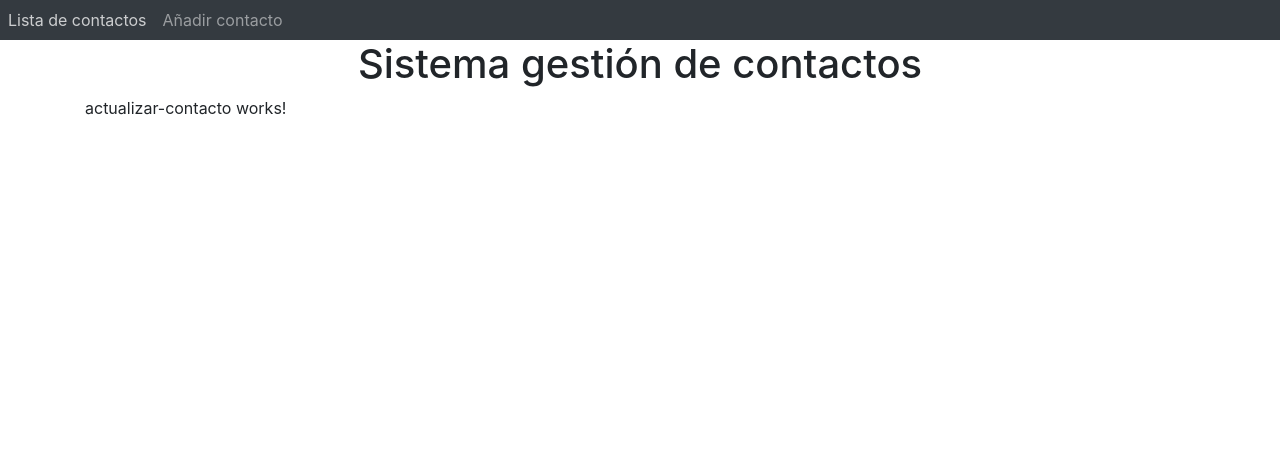
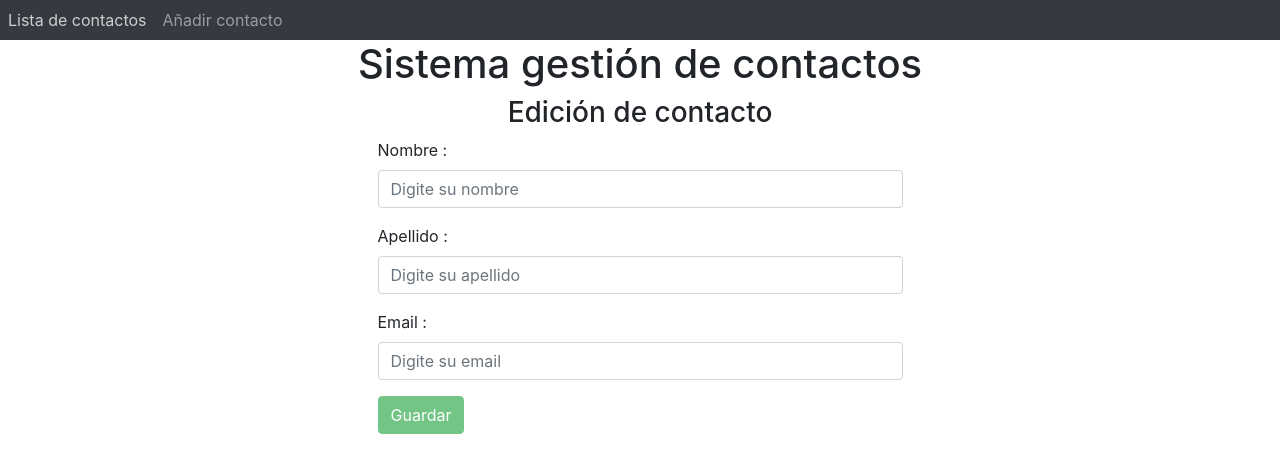
Before and after one commit to EEP-202324/daw_proyecto_angular_servidor-AliciaLilianaEEP, an Angular app in the folder gestion-contactos-frontend/: page /actualizar-contacto/1 in a window 1280 px wide. Shown: the top 472 px of the page. Built offline with nearby package versions, Linux system fonts and the light colour scheme; no server answers.

Commit message:
Actualizar-contacto.component Funciona
Hago las modificaciones en actualizar-contacto.component.ts && en actualizar-contacto.component.html para que funcione el botón de editar.//// Instalo sweetalert2 para que se me muestren alertas más  atractivas

```diff
--- a/gestion-contactos-frontend/package.json
+++ b/gestion-contactos-frontend/package.json
@@ -23,6 +23,7 @@
     "@angular/ssr": "^17.2.2",
     "express": "^4.18.2",
     "rxjs": "~7.8.0",
+    "sweetalert2": "^11.11.0",
     "tslib": "^2.3.0",
     "zone.js": "~0.14.3"
   },
--- a/gestion-contactos-frontend/src/app/actualizar-contacto/actualizar-contacto.component.html
+++ b/gestion-contactos-frontend/src/app/actualizar-contacto/actualizar-contacto.component.html
@@ -1 +1,80 @@
-<p>actualizar-contacto works!</p>
+<div class="col-md-6 offset-md-3">
+  <h3 class="text-center">Edición de contacto</h3>
+  <form (ngSubmit)="onSubmit()" #contactoForm = "ngForm">
+    <div class="form-group">
+      <label>Nombre : </label>
+      <input type="text"
+      class="form-control"
+      id = "nombre"
+      [(ngModel)] = "contacto.nombre"
+      name="nombre"
+      required
+      minlength="4"
+      maxlength="10"
+      placeholder="Digite su nombre "
+      #nombre = "ngModel"
+      >
+      <div class="alert alert-danger" *ngIf="nombre.invalid && (nombre.dirty || nombre.touched)">
+        <div *ngIf="nombre.errors.required">
+          Digite su nombre por favor
+        </div>
+        <div *ngIf="nombre.errors.minlength">
+          El nombre tiene que contener como mínimo 4 caracteres
+        </div>
+        <div *ngIf="nombre.errors.maxlength">
+          El nombre tiene que contener como máximo 10 caracteres
+        </div>
+      </div>
+    </div>
+
+    <div class="form-group">
+      <label>Apellido : </label>
+      <input type = "text"
+      class="form-control"
+      id = "apellido"
+      [(ngModel)] = "contacto.apellido"
+      name = "apellido"
+      required
+      minlength="4"
+      maxlength="10"
+      placeholder="Digite su apellido "
+      #apellido = "ngModel"
+      >
+      <div class="alert alert-danger" *ngIf="apellido.invalid && (apellido.dirty || apellido.touched)">
+        <div *ngIf="apellido.errors.required">
+          Digite su apellido por favor
+        </div>
+        <div *ngIf="apellido.errors.minlength">
+          El apellido tiene que contener como mínimo 4 caracteres
+        </div>
+        <div *ngIf="apellido.errors.maxlength">
+          El apellido tiene que contener como máximo 10 caracteres
+        </div>
+      </div>
+    </div>
+
+    <div class="form-group">
+      <label>Email : </label>
+      <input type = "email"
+      class ="form-control"
+      id = "email"
+      [(ngModel)] = "contacto.email"
+      name = "email"
+      pattern="[a-zA-Z0-9_]+([.][a-zA-Z0-9_]+)*@[a-zA-Z0-9_]+([.][a-zA-Z0-9_]+)*[.][a-zA-Z]{1,5}"
+      required
+      placeholder="Digite su email "
+      #email = "ngModel"
+      >
+      <div class="alert alert-danger" *ngIf="email.invalid && (email.dirty || email.touched)">
+        <div *ngIf="email.errors.required">
+          Digite su email por favor
+        </div>
+        <div *ngIf="email.errors.pattern">
+          Por favor revisa el formato del email
+        </div>
+      </div>
+    </div>
+
+    <button class="btn btn-success" [disabled]= "!contactoForm.form.valid">Guardar</button>
+  </form>
+</div>
--- a/gestion-contactos-frontend/src/app/actualizar-contacto/actualizar-contacto.component.ts
+++ b/gestion-contactos-frontend/src/app/actualizar-contacto/actualizar-contacto.component.ts
@@ -1,10 +1,35 @@
-import { Component } from '@angular/core';
+import { Component, OnInit } from '@angular/core';
+import { Contacto } from '../contacto';
+import { ContactoService } from '../contacto.service';
+import { Router, ActivatedRoute } from '@angular/router';
+import swal from 'sweetalert2';
 
 @Component({
   selector: 'app-actualizar-contacto',
   templateUrl: './actualizar-contacto.component.html',
-  styleUrl: './actualizar-contacto.component.css'
+  styleUrls: ['./actualizar-contacto.component.css']
 })
-export class ActualizarContactoComponent {
+export class ActualizarContactoComponent implements OnInit{
 
+  id:number;
+  contacto:Contacto = new Contacto();
+  constructor(private contactoService:ContactoService, private router:Router, private route:ActivatedRoute){}
+
+  ngOnInit(): void {
+    this.id = this.route.snapshot.params['id'];
+    this.contactoService.obtenerContactoPorId(this.id).subscribe(dato =>{
+      this.contacto = dato;
+    }, error => console.log(error));
+  }
+
+  irAlaListadeContactos(){
+    this.router.navigate(['/contactos']);
+    swal.fire('Contacto actualizado', `El contacto ${this.contacto.nombre} ha sido actualizado con exito`,`success`);
+  }
+
+  onSubmit(){
+    this.contactoService.actualizarContacto(this.id, this.contacto).subscribe(dato =>{
+      this.irAlaListadeContactos();
+    }, error => console.log(error));
+  }
 }
```
Also changed, not shown: 1 other file (tests, documents, lock files or other folders).
